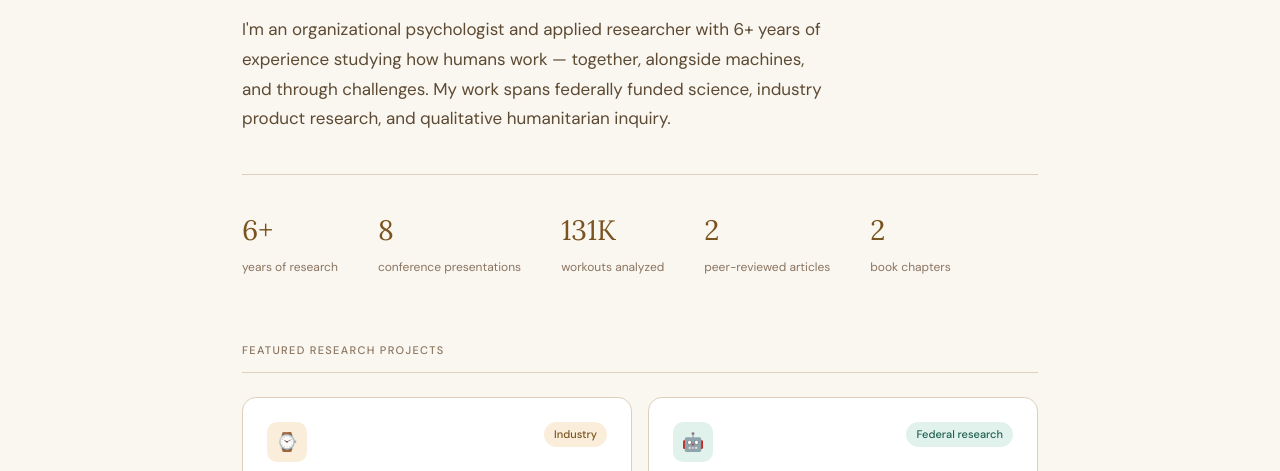
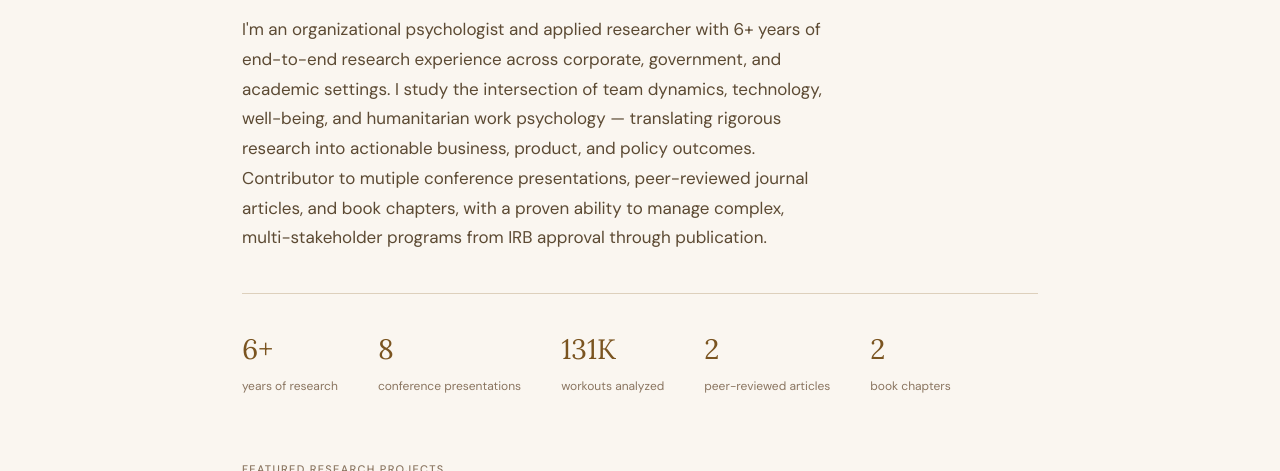
Before and after one commit to arianna-addis/arianna-addis-portfolio, a plain HTML site: page index.html in a window 1280 px wide. Shown: the part 300-771 px from the top of the page. Drawn offline with Linux system fonts and the light colour scheme.

Commit message:
Update index.html

```diff
--- a/index.html
+++ b/index.html
@@ -143,7 +143,7 @@ nav {
   <div class="hero">
     <p class="hero-eyebrow">Research Portfolio</p>
     <h1>People, teams,<br>and <em>technology.</em></h1>
-    <p class="hero-lead">I'm an organizational psychologist and applied researcher with 6+ years of experience studying how humans work — together, alongside machines, and through challenges. My work spans federally funded science, industry product research, and qualitative humanitarian inquiry.</p>
+    <p class="hero-lead">I'm an organizational psychologist and applied researcher with 6+ years of end-to-end research experience across corporate, government, and academic settings. I study the intersection of team dynamics, technology, well-being, and humanitarian work psychology — translating rigorous research into actionable business, product, and policy outcomes. Contributor to mutiple conference presentations, peer-reviewed journal articles, and book chapters, with a proven ability to manage complex, multi-stakeholder programs from IRB approval through publication.</p>
     <div class="hero-stats">
       <div><span class="stat-num">6+</span><span class="stat-label">years of research</span></div>
       <div><span class="stat-num">8</span><span class="stat-label">conference presentations</span></div>
```
